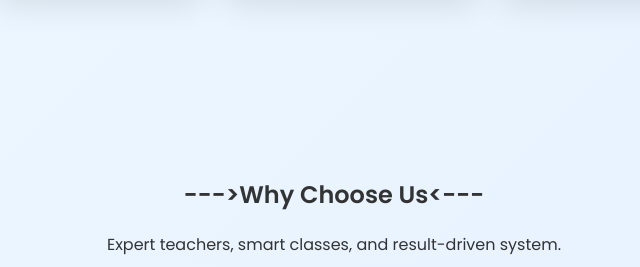
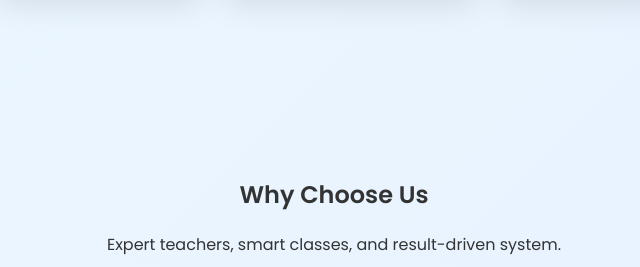
Before and after one commit to PriyankaKumari742/coaching-demo, a plain HTML site: page index.html in a window 1280 px wide. Shown: the part 1838-2105 px from the top of the page, 306-946 px from the left. Drawn offline with Linux system fonts and the light colour scheme.

Commit message:
index.html

```diff
--- a/index.html
+++ b/index.html
@@ -69,7 +69,7 @@
 </section>
 
 <section id="about">
-  <h2>--->Why Choose Us<---</h2>
+  <h2>Why Choose Us</h2>
   <p>Expert teachers, smart classes, and result-driven system.</p>
 </section>
 
```
